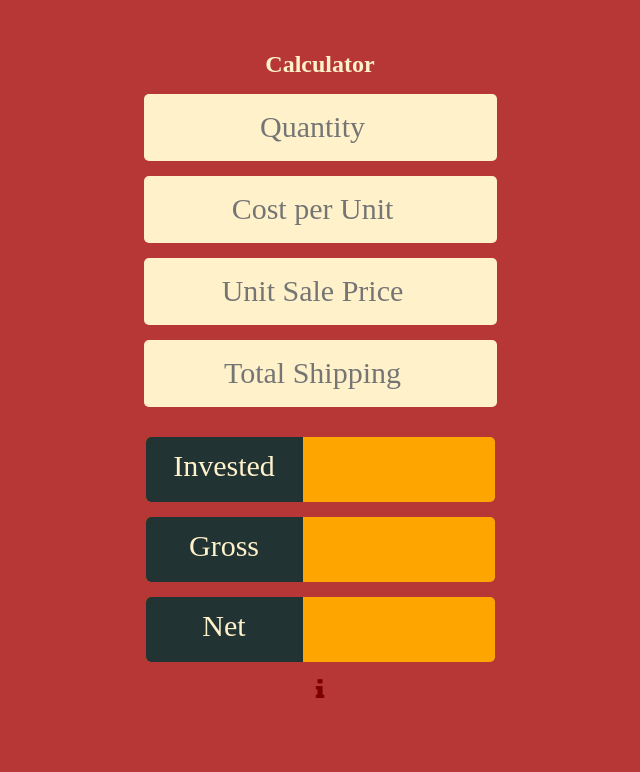
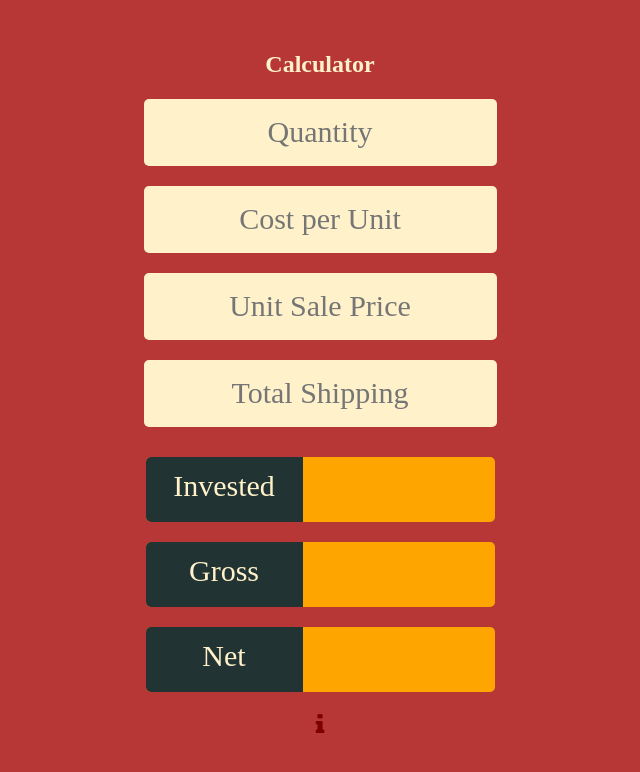
Before and after one commit to freqn/yCalc, a plain HTML site: page public/index.html in a window 1280 px wide. Shown: the whole page, without its empty margins (320-960 px from the left). Drawn offline with nearby package versions, Linux system fonts and the light colour scheme; a web font is replaced by a local one.

Commit message:
Update styles

```diff
--- a/public/css/style.css
+++ b/public/css/style.css
@@ -1,3 +1,4 @@
+
 /**** ASSETS ****/
 
 	@import url(http://fonts.googleapis.com/css?family=Balthazar);
@@ -46,8 +47,8 @@
 	}
 	input {
 		display: block;
-		margin: 15px auto;
-		max-width: 75%;
+		margin: 20px auto;
+		width: 75%;
 		height: 40px;
 		font-size: 24px;
 		border: none;
@@ -57,9 +58,9 @@
 		background: #fff2cb;
 		}
 	.result {
-		max-width: 75%;
+		width: 75%;
 		height: 40px;
-		margin: 15px auto;
+		margin: 20px auto;
 		font-size: 24px;
 		border-radius: 5px;
 		background: #FFA500;
@@ -95,7 +96,7 @@
 	.reveal {
 		display: none;
 		margin: 30px auto;
-		min-width: 80%;
+		width: 80%;
 		height: 40px;
 		font-size: 24px;
 		border: none;
@@ -103,10 +104,9 @@
 		color: #343434;
 		text-align: center;
 	}
-  #shipped {
-    display: none;
-  }
-
+	#shipped {
+		display:none;
+	}
 }
 
 @media only screen and (min-height : 667px){
@@ -115,15 +115,11 @@
 	}
 	input {
 		height: 50px;
-    min-width: 75px;
 		font-size: 25px;
-    margin: 15px auto;
 	}
 	.result {
 		height: 50px;
-    min-width: 75px;
 		font-size: 25px;
-    margin: 15px auto;
 	}
 	.label p, .value p {
 		margin-top: 9px;
@@ -176,17 +172,3 @@
 @media only screen and (min-width : 1200px) {
 
 }
-Status API Training Shop Blog About
-© 2015 GitHub, Inc. Terms Privacy Security Contact
-freqn / platter
-master
- css
- font-awesome.min.css
- ie8.css
- mobile.css
- normalize.css
- style.css
- fonts
- js
- README.md
- index.html
--- a/public/index.html
+++ b/public/index.html
@@ -34,10 +34,10 @@
       <h2>Calculator</h2>
     </header>
     <section>
-      <input type="number" step="any" id="quantity" placeholder="Quantity" title="Quantity">
-      <input type="number" step="any" id="investment" placeholder="Cost per Unit" title="Cost per Unit">
-      <input type="number" step="any" id="sale" placeholder="Unit Sale Price" title="Unit sale price">
-      <input type="number" step="any" id="shipping" placeholder="Total Shipping" title="Total Shipping">
+      <input type="text" id="quantity" placeholder="Quantity" title="Quantity">
+      <input type="text" id="investment" placeholder="Cost per Unit" title="Cost per Unit">
+      <input type="text" id="sale" placeholder="Unit Sale Price" title="Unit sale price">
+      <input type="text" id="shipping" placeholder="Total Shipping" title="Total Shipping">
     </section>
     <section>
       <div class="result">
```
